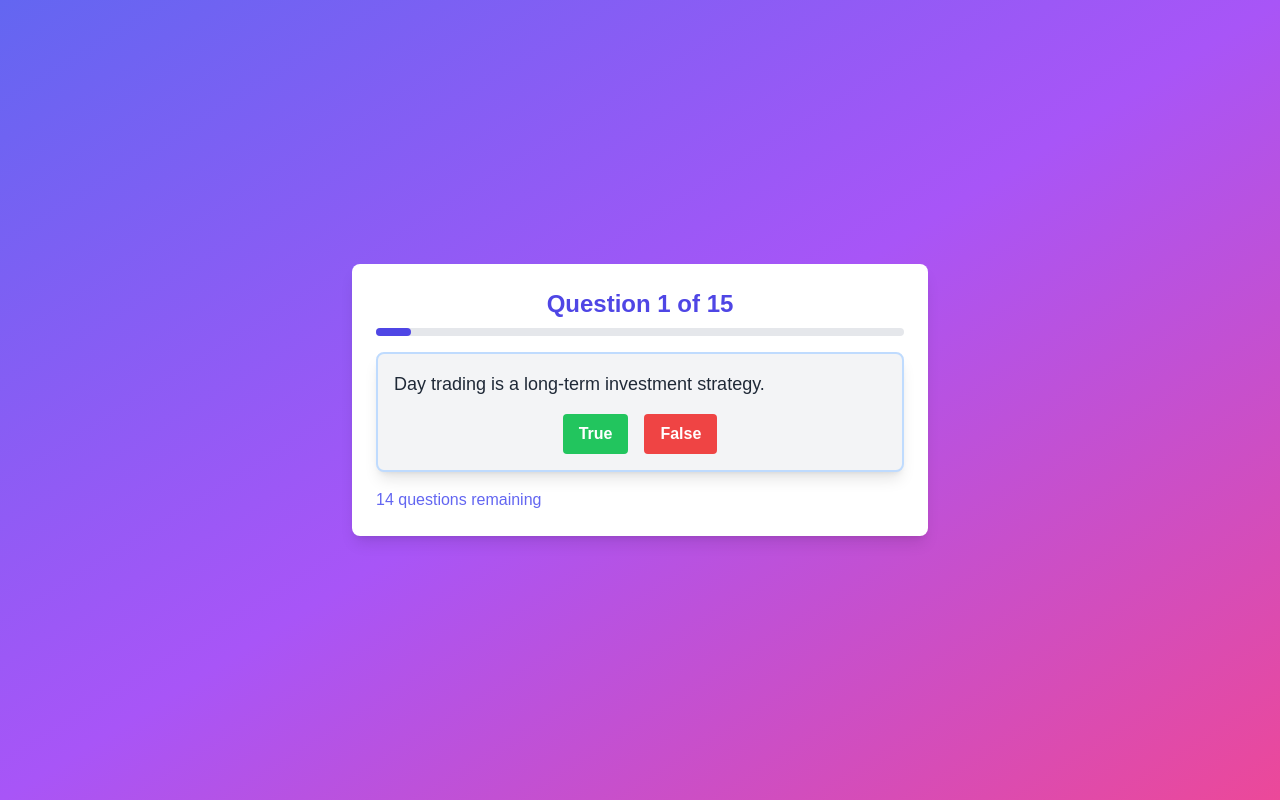
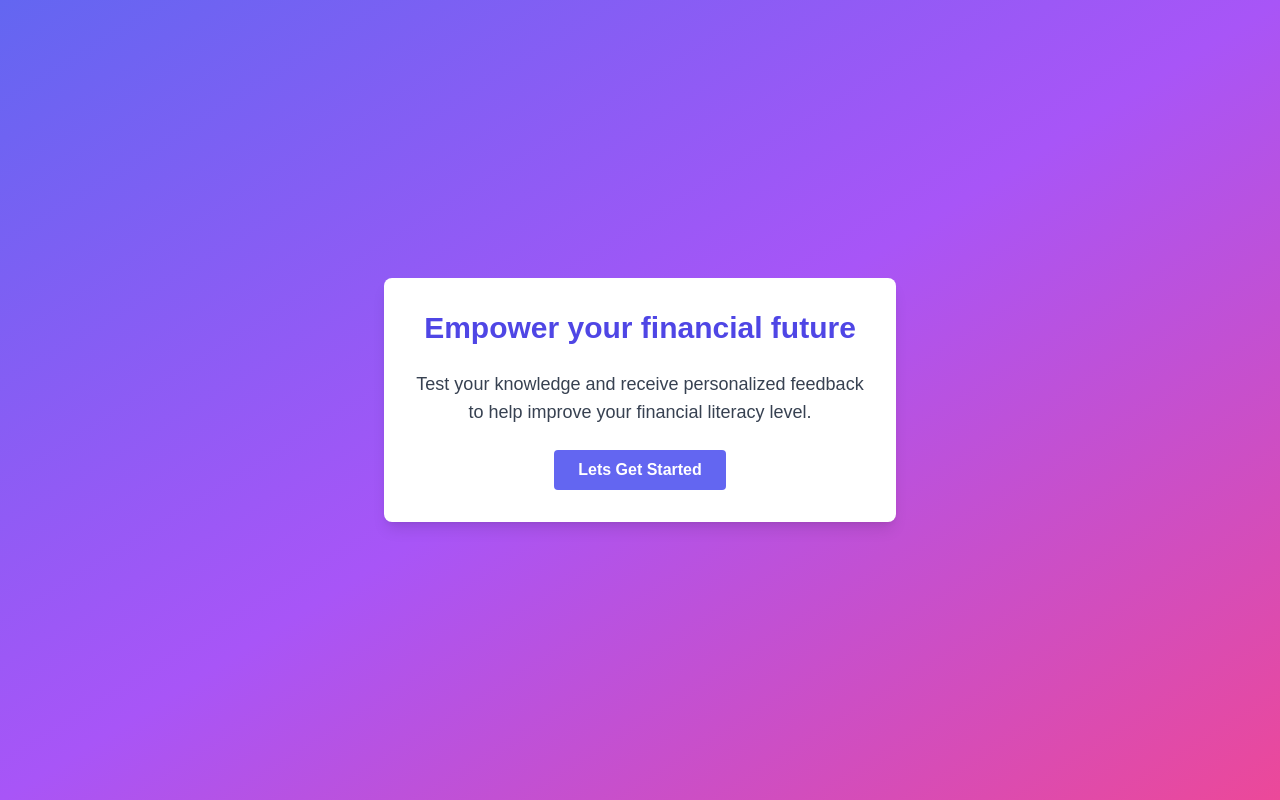
Before and after one commit to biratdatta/financeliteracy, a Next.js app: page / in a window 1280 px wide. Built offline with nearby package versions, Linux system fonts and the light colour scheme.

Commit message:
new changes

```diff
--- a/app/page.tsx
+++ b/app/page.tsx
@@ -1,4 +1,4 @@
-"use client";
+ "use client";
 import { useState } from "react";
 import Question from "./components/Question";
 import { questions, literacyFeedback } from "./data";
@@ -7,6 +7,11 @@ const GamePage: React.FC = () => {
   const [currentQuestion, setCurrentQuestion] = useState(0);
   const [score, setScore] = useState(0);
   const [isGameFinished, setIsGameFinished] = useState(false);
+  const [isIntroVisible, setIsIntroVisible] = useState(true);
+
+  const startGame = () => {
+    setIsIntroVisible(false);
+  };
 
   const handleAnswer = (isCorrect: boolean) => {
     if (isCorrect) setScore(score + 1);
@@ -22,7 +27,7 @@ const GamePage: React.FC = () => {
   const goBack = () => {
     if (currentQuestion > 0) {
       setCurrentQuestion(currentQuestion - 1);
-      setScore(score > 0 ? score - 1 : 0); // Adjust score if going back from a correct answer
+      setScore(score > 0 ? score - 1 : 0);
     }
   };
 
@@ -30,6 +35,7 @@ const GamePage: React.FC = () => {
     setCurrentQuestion(0);
     setScore(0);
     setIsGameFinished(false);
+    setIsIntroVisible(true);
   };
 
   const literacyLevel = (() => {
@@ -42,7 +48,20 @@ const GamePage: React.FC = () => {
 
   return (
     <div className="flex flex-col items-center justify-center min-h-screen bg-gradient-to-br from-indigo-500 via-purple-500 to-pink-500 text-white p-6">
-      {!isGameFinished ? (
+      {isIntroVisible ? (
+        <div className="text-center bg-white text-gray-800 rounded-lg shadow-lg max-w-lg p-8 space-y-6">
+          <h2 className="text-3xl font-bold text-indigo-600"> Empower your financial future </h2>
+          <p className="text-lg text-gray-700">
+            Test your knowledge and receive personalized feedback to help improve your financial literacy level.
+          </p>
+          <button
+            onClick={startGame}
+            className="bg-indigo-500 hover:bg-indigo-600 text-white font-semibold py-2 px-6 rounded transition-transform transform hover:scale-105 active:scale-95"
+          >
+            Lets Get Started
+          </button>
+        </div>
+      ) : !isGameFinished ? (
         <div className="w-full max-w-xl bg-white text-gray-800 rounded-lg shadow-lg p-6 space-y-4">
           <div className="text-center mb-4">
             <h2 className="text-2xl font-bold text-indigo-600">
@@ -76,7 +95,7 @@ const GamePage: React.FC = () => {
         </div>
       ) : (
         <div className="text-center bg-white text-gray-800 rounded-lg shadow-lg max-w-lg p-8 space-y-6">
-          <h2 className="text-3xl font-bold text-indigo-600">Game Finished!</h2>
+          <h2 className="text-3xl font-bold text-indigo-600">Finished!</h2>
           <p className="text-2xl font-semibold">Your score: {score}/{questions.length}</p>
           <p className="text-xl font-semibold text-indigo-700">Literacy Level: {literacyLevel.title}</p>
           <div className="text-left mt-4">
```
